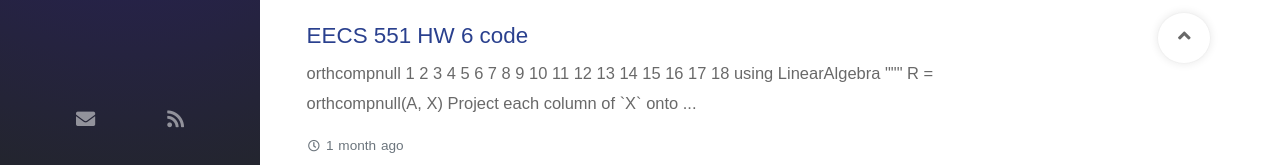
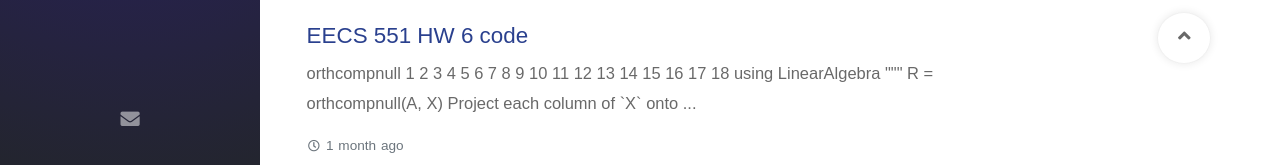
Before and after one commit to Huadous/huadous.github.io, a Jekyll site: the page built from index.html, in a window 1280 px wide and 900 px high, scrolled down 582 px. Shown: the part 732-897 px from the top of the window. Built offline with Jekyll 4.4.1, drawn with Linux system fonts in a browser that asks for light colours; nearby versions of some CDN libraries; some web fonts are replaced; the list of posts is cut into pages by our own code; comment, search, counter and statistics services are not loaded.

```diff
--- a/_includes/sidebar.html
+++ b/_includes/sidebar.html
@@ -74,8 +74,8 @@
   <a href="javascript:window.open('mailto:' + ['{{ email[0] }}','{{ email[1] }}'].join('@'))">
     <i class="fas fa-envelope"></i>
   </a>
-  <a href="{{ site.baseurl }}/feed.xml" target="_blank">
+  <!-- <a href="{{ site.baseurl }}/feed.xml" target="_blank">
     <i class="fas fa-rss"></i>
-  </a>
+  </a> -->
 
 </div>
```
